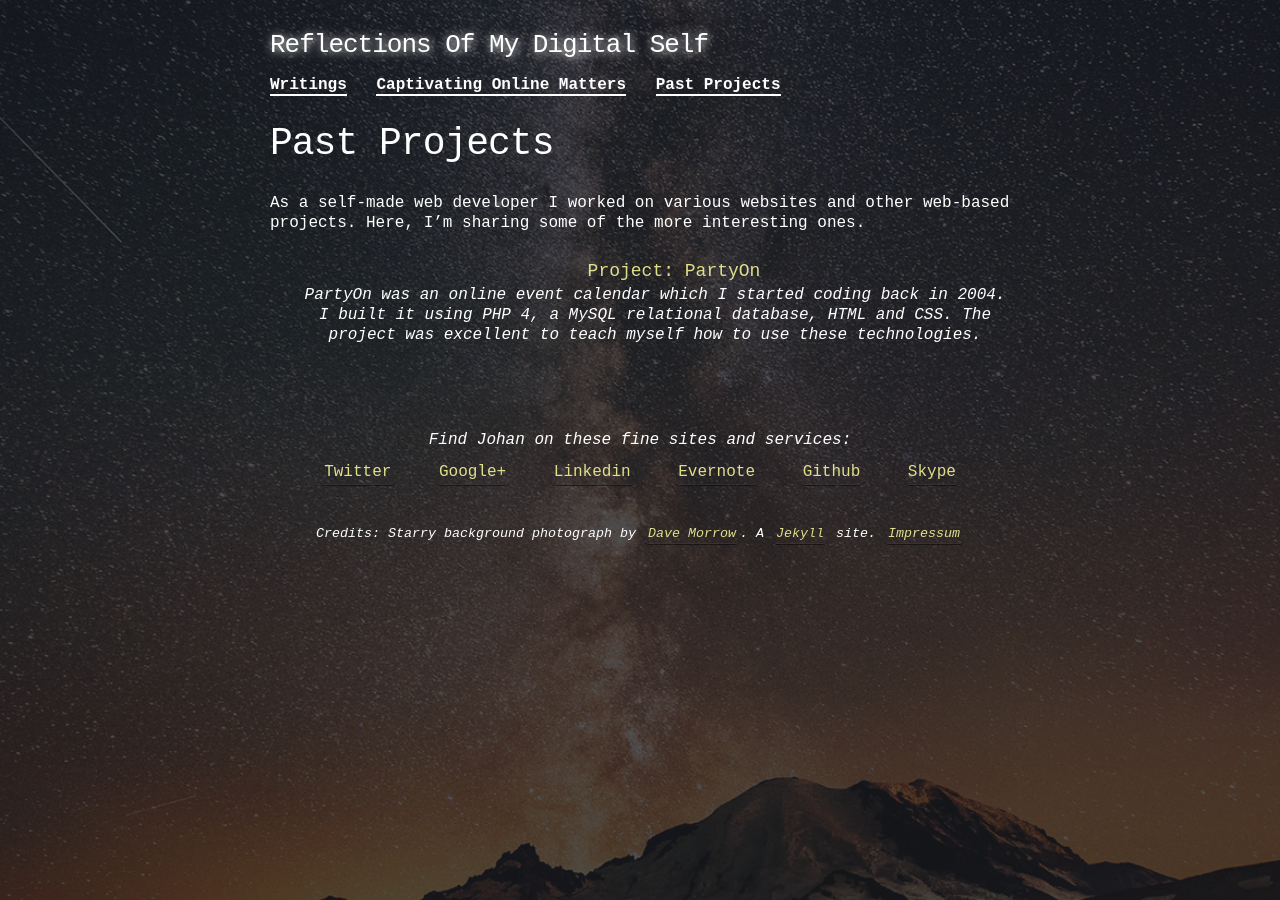
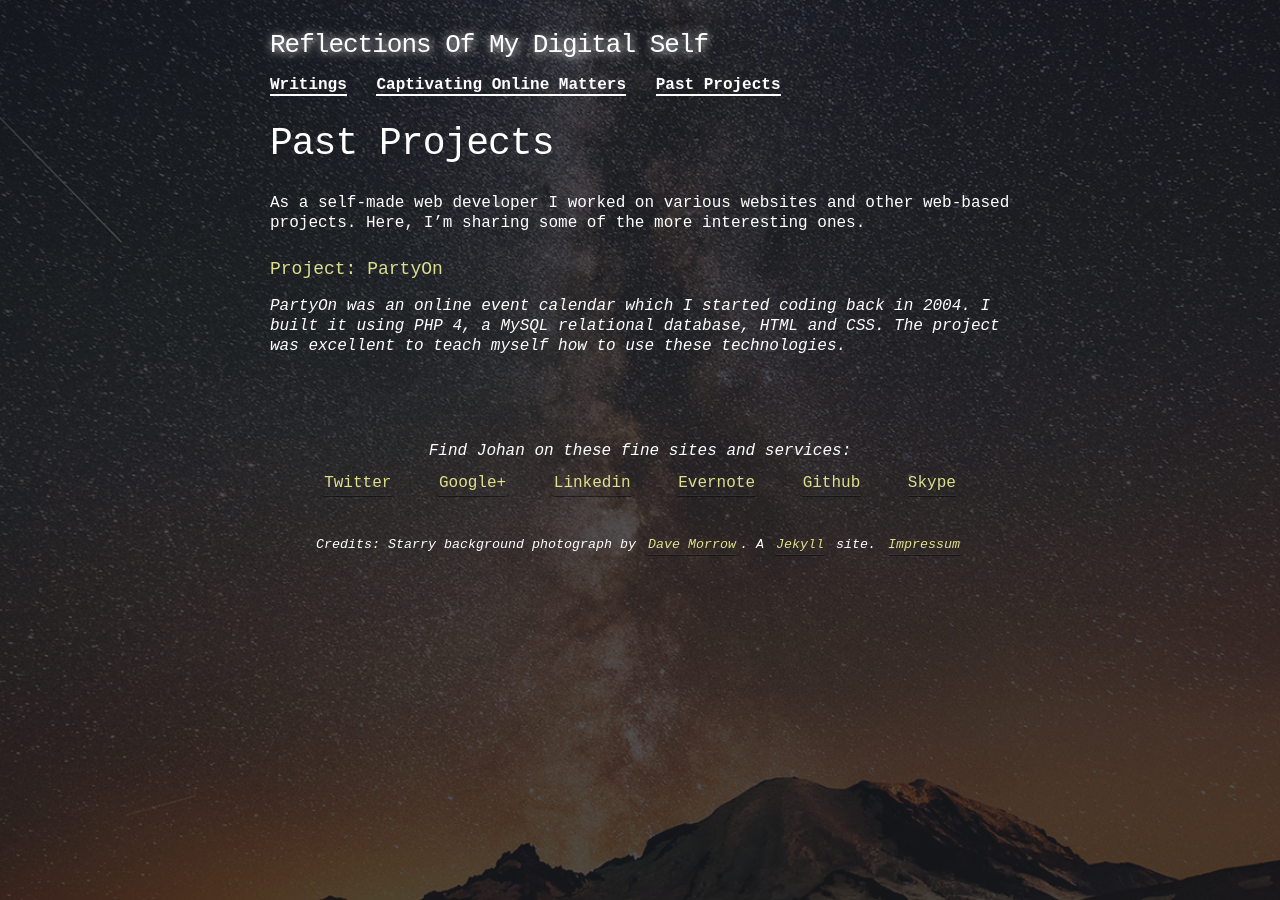
Before and after one commit to johanbove/johanbove.github.io, a Jekyll site: the page built from projects.markdown, in a window 1280 px wide. Built offline with Jekyll 4.4.1, drawn with Linux system fonts in a browser that asks for light colours.

Commit message:
Changed CSS
Project listing and blockquote

```diff
--- a/_sass/_base.scss
+++ b/_sass/_base.scss
@@ -108,13 +108,17 @@
  * Blockquotes
  */
 blockquote {
-    border-left: 4px solid $grey-color-light;
+    border-left: 1px solid rgba(0, 0, 0, 0.95);
     color: $grey-color-light;
     font-style: italic;
     font-size: 18px;
     padding-left: $spacing-unit / 2;
     > :last-child {
         margin-bottom: $spacing-unit;
+    }
+    @include transition(all 1s ease);
+    &:hover {
+        border-left: 1px solid rgba(243, 243, 152, 0.95);
     }
 }
 
--- a/_sass/_layout.scss
+++ b/_sass/_layout.scss
@@ -279,9 +279,14 @@
 }
 
 *[role="projects"] .post-list {
-    margin-left: $spacing-unit;
+    margin-left: 0;
+    text-align: left;
     p {
         font-style: italic;
+    }
+    .post-link {
+        margin-left: 0;
+        padding: 0 0 $spacing-unit / 2 0;
     }
 }
 
```
